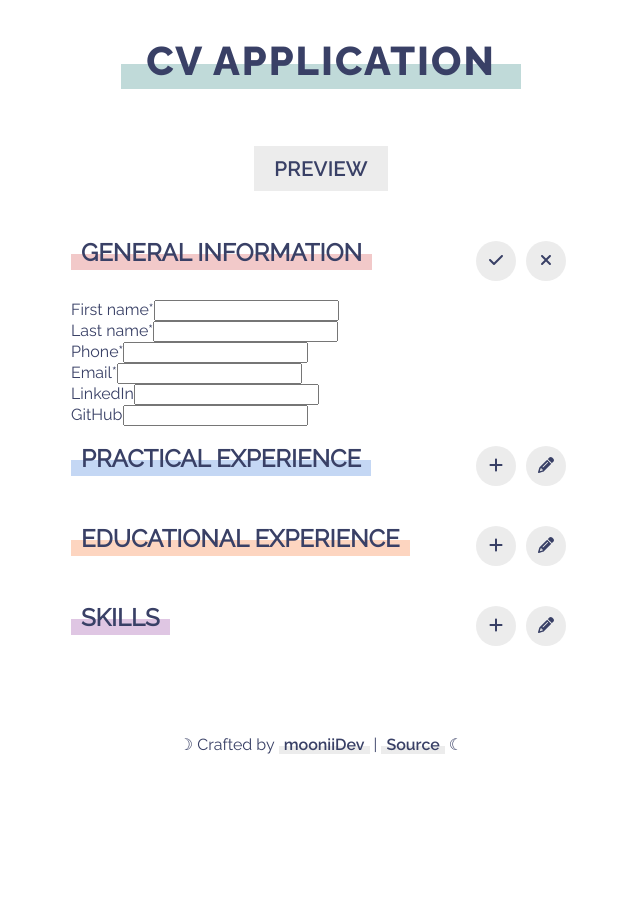
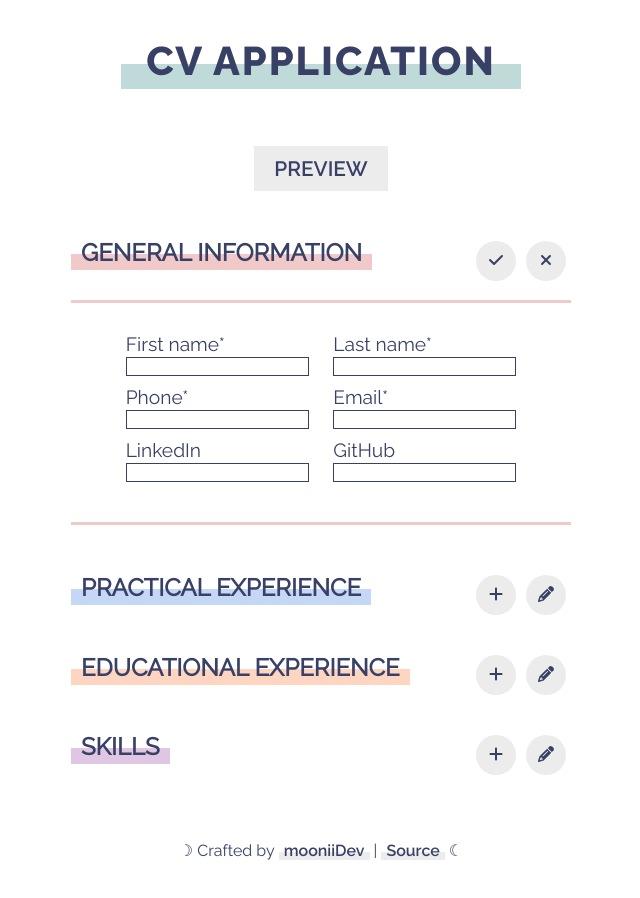
Before and after one commit to mooniiDev/cv-application, a React (Create React App) app: page / in a window 1280 px wide. Both pictures are taken after a click on the button 815 px from the left and 260 px from the top of the page. Shown: the top 898 px of the page, without its empty margins (319-959 px from the left). Before the commit the page ends 800 px from the top, so only its background shows below. Built offline with nearby package versions, Linux system fonts and the light colour scheme.

Commit message:
Update GeneralForm component's layout structure, add styling

```diff
--- a/src/components/GeneralForm.js
+++ b/src/components/GeneralForm.js
@@ -1,6 +1,9 @@
 // Packages imports
 import React from 'react';
 import PropTypes from 'prop-types';
+
+// Styling imports
+import '../styles/GeneralForm.css';
 
 class GeneralForm extends React.Component {
   constructor(props) {
@@ -15,53 +18,46 @@ class GeneralForm extends React.Component {
     if (formVisibility === true) {
       return (
         <form className="general-form">
+          {/* General info */}
           <div>
             {/* First name */}
-            <div>
             <label htmlFor="first-name">
               First name*
-                <input id="first-name" type="text" name="first-name" required />
+              <input type="text" id="first-name" name="first-name" required />
+            </label>
+            {/* Last name */}
+            <label htmlFor="last-name" className="last-name">
+              Last name*
+              <input type="text" id="last-name" name="last-name" required />
             </label>
           </div>
-            {/* Last name */}
+
+          {/* Contacts info */}
           <div>
-              <label htmlFor="last-name">
-                Last name*
-                <input id="last-name" type="text" name="last-name" required />
+            {/* Phone */}
+            <label htmlFor="phone">
+              Phone*
+              <input type="tel" id="phone" name="phone" required />
+            </label>
+            {/* Email */}
+            <label htmlFor="email">
+              Email*
+              <input type="email" id="email" name="email" required />
             </label>
           </div>
-          </div>
-          <div className="contacts">
-            {/* Phone */}
+
+          {/* Socials info */}
           <div>
-              <label htmlFor="phone">
-                Phone*
-                <input id="phone" type="tel" name="phone" required />
-              </label>
-            </div>
-            {/* Email */}
-            <div>
-              <label htmlFor="email">
-                Email*
-                <input id="email" type="email" name="email" required />
-              </label>
-            </div>
-          </div>
-          <div className="socials">
             {/* LinkedIn */}
-            <div>
             <label htmlFor="linkedin">
               LinkedIn
-                <input id="linkedin" type="text" name="linkedin" />
+              <input type="text" id="linkedin" name="linkedin" />
             </label>
-            </div>
             {/* GitHub */}
-            <div>
             <label htmlFor="github">
               GitHub
-                <input id="github" type="text" name="github" />
+              <input type="text" id="github" name="github" />
             </label>
-            </div>
           </div>
         </form>
       );
--- /dev/null
+++ b/src/styles/GeneralForm.css
@@ -0,0 +1,36 @@
+@keyframes slideDown {
+  0% {
+    transform: translateY(-20px);
+  }
+  100% {
+    transform: translateY(0px);
+  }
+}
+
+.general-form {
+  font-size: 1.2rem;
+  margin-bottom: 30px;
+  border-top: 3px solid var(--red);
+  border-bottom: 3px solid var(--red);
+  padding: 30px;
+  -webkit-animation: slideDown .3s;
+  animation: slideDown .3s;
+}
+
+.general-form div {
+  display: flex;
+  justify-content: space-evenly;
+}
+
+.general-form input {
+  display: flex;
+  margin: 2px 0 10px 0;
+  border: 1px solid var(--dark-blue);
+  transition: .3s;
+}
+
+.general-form input:focus {
+  outline: none;
+  border: 1px solid var(--red);
+  transition: .3s;
+}
```
Lines whose indentation alone changed are shown as unchanged.
